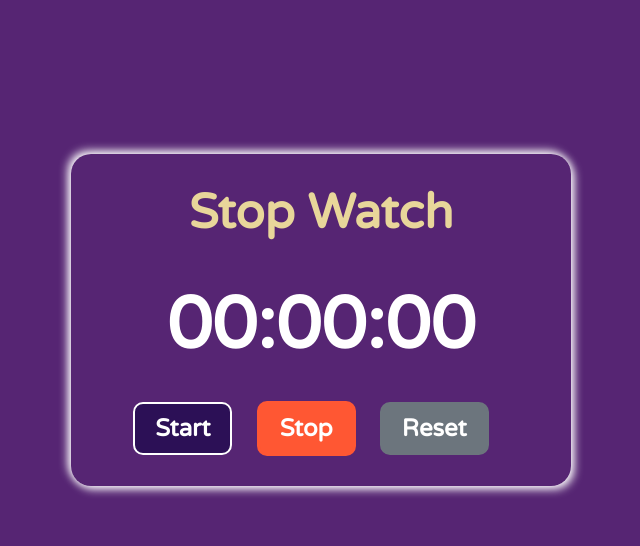
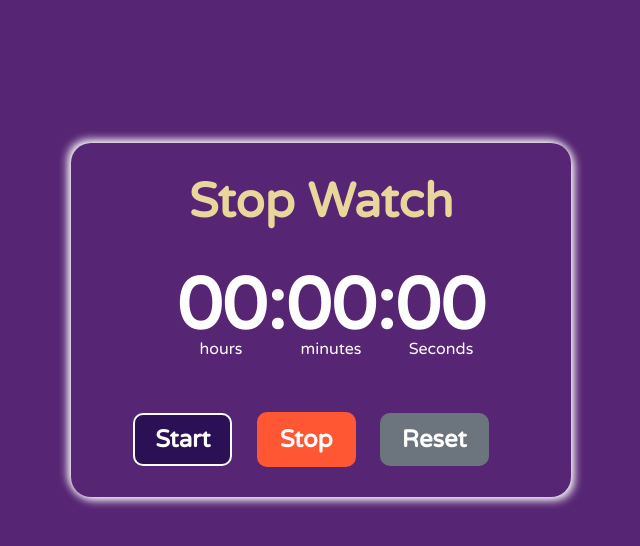
Before and after one commit to Prince-SE-web/Stop_Watch, a plain HTML site: page index.html in a window 1280 px wide. Shown: the whole page, without its empty margins (319-959 px from the left). Drawn offline with Linux system fonts and the light colour scheme.

Commit message:
added the CSS code and Completed the stop watch project

```diff
--- a/index.html
+++ b/index.html
@@ -12,8 +12,13 @@
 <body>
   <div id="main">
     <h1 id="heading">Stop Watch</h1>
-    <h2 id="time">00:00:00</h2>
-    <div id="container">
+    <div id="container1">
+      <h2 id="time">00:00:00</h2>
+      <p class="text" id="hours">hours</p>
+      <p class="text" id="minutes">minutes</p>
+      <p class="text" id="seconds">Seconds</p>
+  </div>
+    <div id="container2">
       <button id="start" class="btn">Start</button>
       <button id="stop" class="btn">Stop</button>
       <button id="reset" class="btn">Reset</button>
--- a/style.css
+++ b/style.css
@@ -27,12 +27,6 @@ html,body{
   font-size: 3rem;
   margin-bottom: 40px;
 
-}
-
-#time{
-  color:white;
-  font-size: 4.5rem;
-  margin-bottom: 2rem;
 }
 
 .btn{
@@ -108,3 +102,35 @@ html,body{
 #reset:active{
   opacity: 0.5;
 }
+
+.text{
+  color:white;
+  display:inline-block;
+}
+
+#container1{
+  margin-bottom: 3.5rem;
+  display:grid;
+  place-items: center;
+  grid-template-columns: repeat(8,55px);
+  grid-template-rows:70px 15px;
+}
+
+#time{
+  color:white;
+  font-size: 4.5rem;
+  grid-row:1 /1 ;
+  grid-column: 1 / 9 ;
+}
+#hours{
+  grid-row: 2 / 2;
+  grid-column: 1/5;
+}
+#minutes{
+  grid-row: 2 /2 ;
+  grid-column: 4/6;
+}
+#seconds{
+  grid-row: 2 /2;
+  grid-column: 6 / 8;
+}
```
